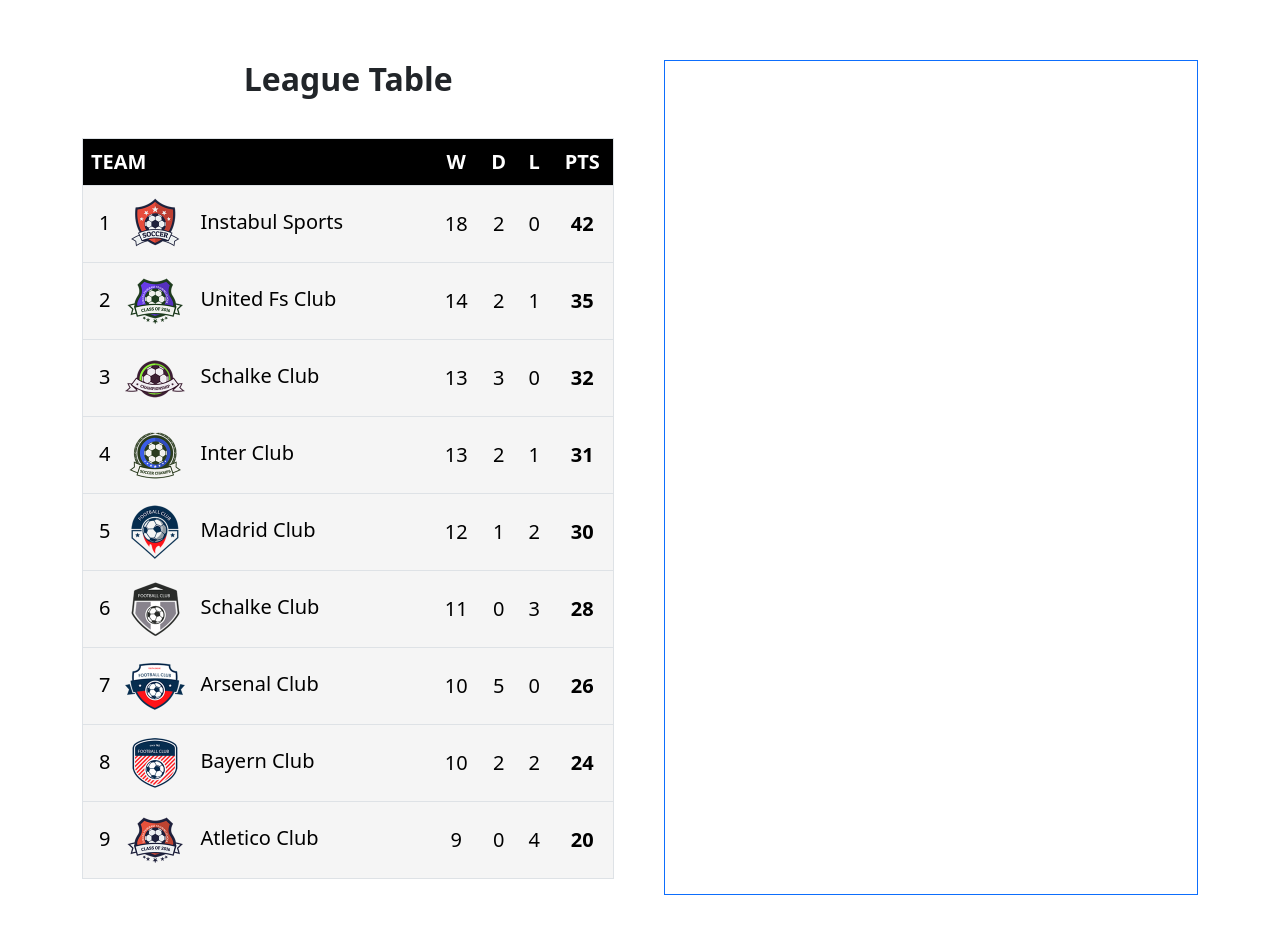
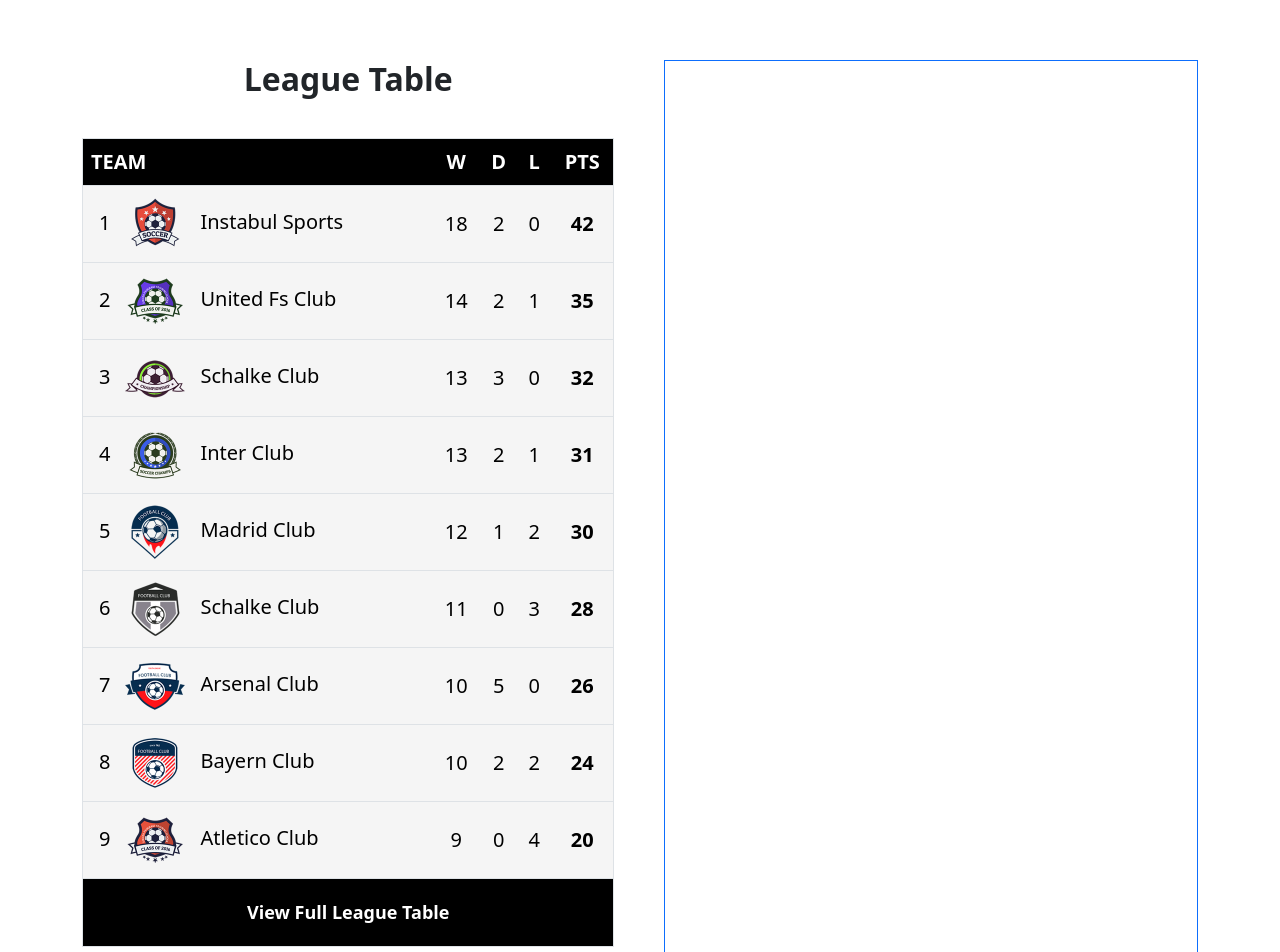
Before and after one commit to FernandoVerderame/proj-html-vuejs, a Vue app: page / in a window 1280 px wide. Shown: the top 952 px of the page. Built offline with nearby package versions, Linux system fonts and the light colour scheme.

Commit message:
added tfoot table

```diff
--- a/src/components/ranking/LeagueTable.vue
+++ b/src/components/ranking/LeagueTable.vue
@@ -117,8 +117,12 @@ export default {
                     <td>4</td>
                     <td class="score">20</td>
                 </tr>
-
             </tbody>
+            <tfoot>
+                <tr>
+                    <td role="button" colspan="5">View Full League Table</td>
+                </tr>
+            </tfoot>
         </table>
     </div>
 </template>
@@ -164,6 +168,17 @@ tbody {
     }
 }
 
+tfoot {
+    td {
+        color: white;
+        background-color: black;
+        font-size: 18px;
+        font-weight: 700;
+        text-align: center;
+        padding: 20px 0;
+    }
+}
+
 .team {
     text-align: start;
     width: 350px;
```
